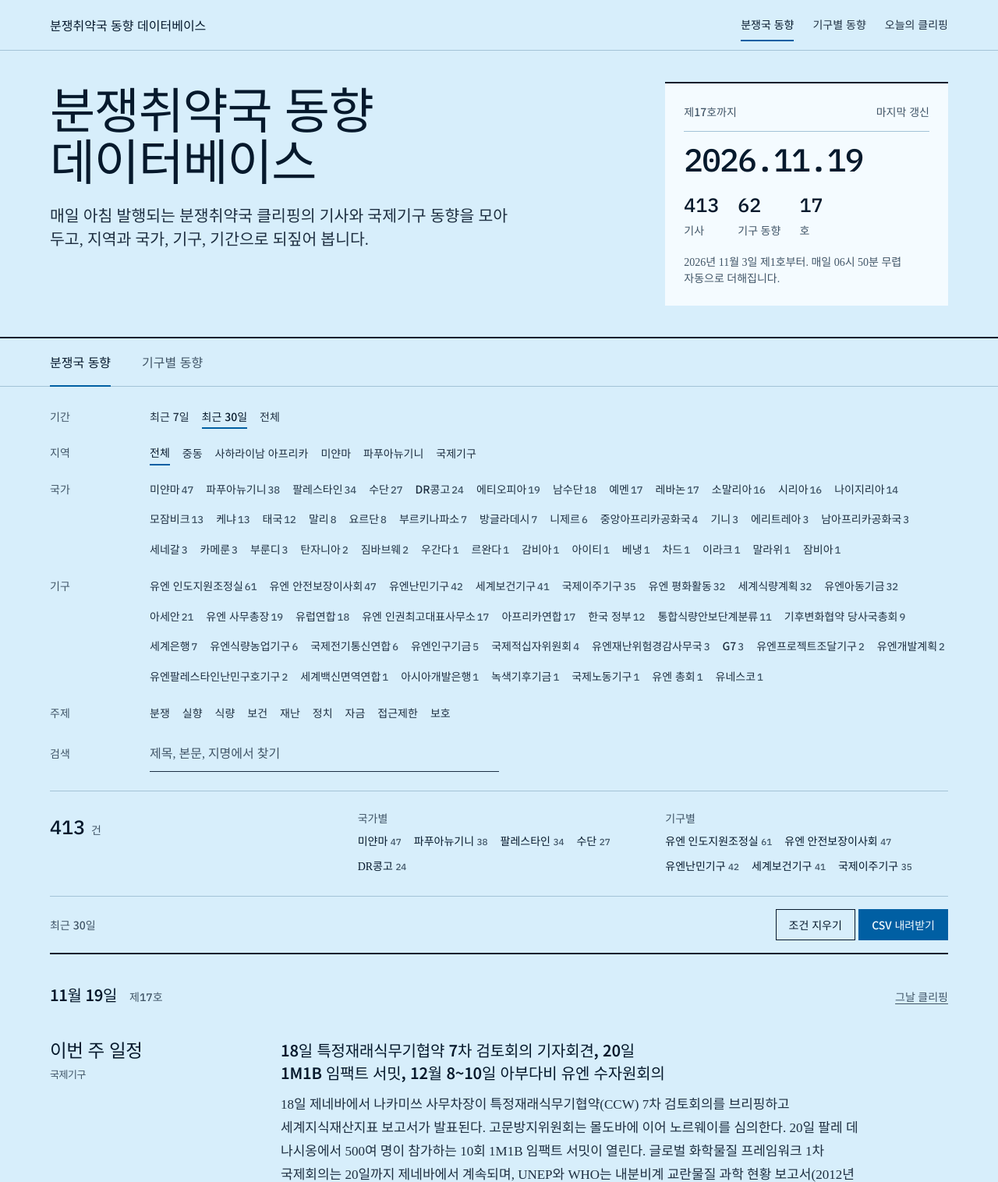
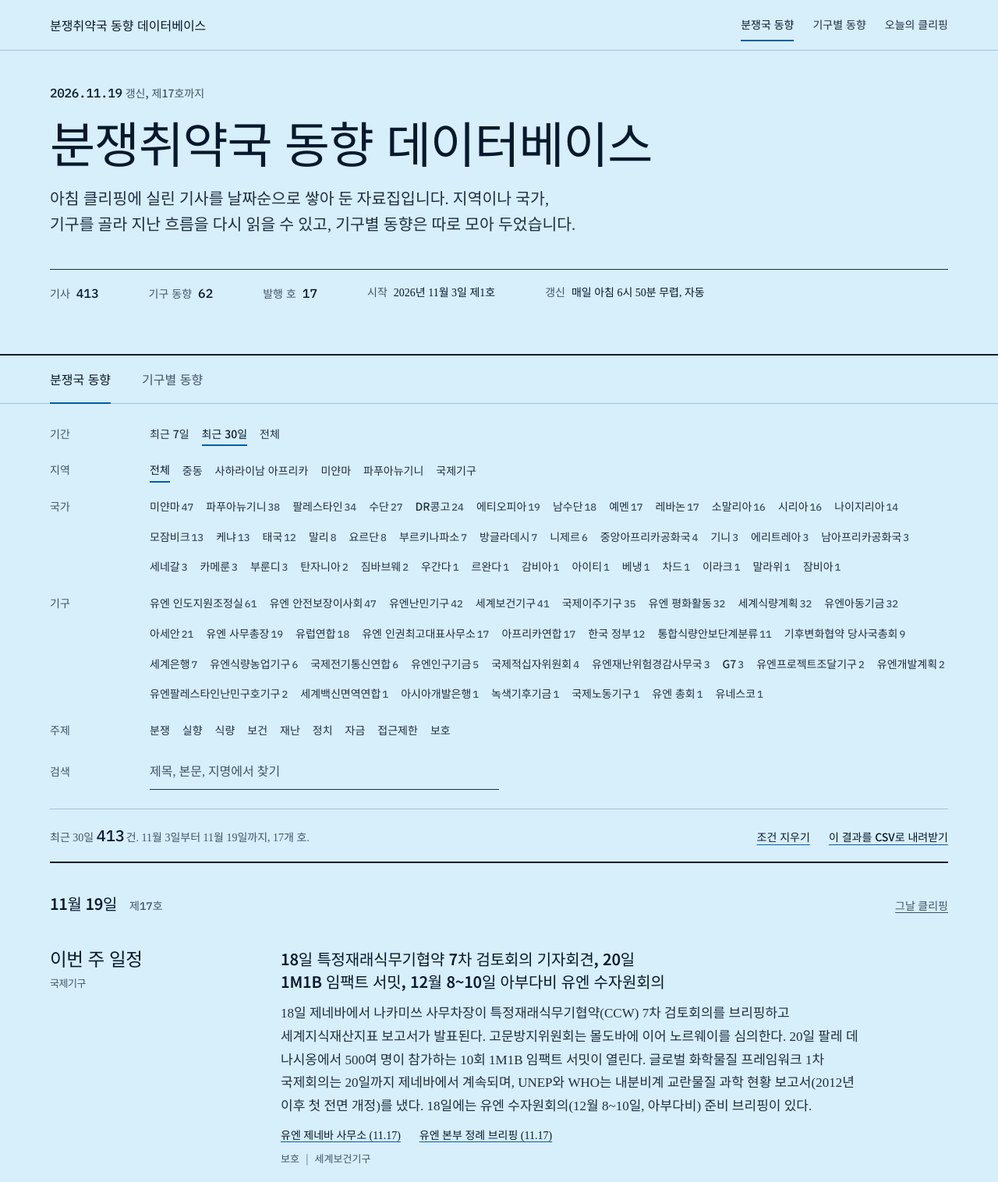
Before and after one commit to gaminotgarmin-coder/fragile-states-brief, a plain HTML site: page index.html in a window 1280 px wide. Shown: the top 1516 px of the page at 78% size. Drawn offline with Linux system fonts and the light colour scheme.

Commit message:
style: editorial polish (masthead, running line, text actions)

```diff
--- a/index.html
+++ b/index.html
@@ -84,17 +84,17 @@ button { font: inherit; color: inherit; }
 .nav__links a { font-family: var(--font-display); font-weight: 500; font-size: var(--text-sm); color: var(--color-ink-2); text-decoration: none; white-space: nowrap; padding-block: var(--space-xs); border-bottom: var(--rule-bar) solid transparent; }
 .nav__links a:hover, .nav__links a[aria-current="true"] { color: var(--color-ink); border-bottom-color: var(--color-accent); }
 
-/* hero */
-.hero { padding-block: var(--space-xl) var(--space-xl); }
-.hero__grid { align-items: start; row-gap: var(--space-xl); }
-.hero__text { grid-column: 1 / span 7; }
-.hero__lead { margin-top: var(--space-lg); font-size: var(--text-lead); line-height: 1.5; color: var(--color-ink-2); max-width: 30em; }
-.folio { grid-column: 9 / span 4; display: grid; gap: var(--space-md); padding: var(--space-lg); background: var(--color-sheet); border-top: var(--rule-bar) solid var(--color-ink); }
-.folio__top { display: flex; justify-content: space-between; gap: var(--space-md); padding-bottom: var(--space-sm); border-bottom: var(--rule-hair) solid var(--color-rule); font-family: var(--font-display); font-weight: 500; font-size: var(--text-sm); color: var(--color-muted); }
-.folio__date { font-family: var(--font-outlier); font-weight: 500; font-size: clamp(2rem, 3.2vw, 3rem); line-height: 1; letter-spacing: -0.04em; font-variant-numeric: tabular-nums; }
-.folio__note { font-size: var(--text-sm); line-height: 1.5; color: var(--color-muted); }
-.folio__counts { display: flex; gap: var(--space-lg); font-size: var(--text-sm); color: var(--color-muted); }
-.folio__counts b { display: block; font-family: var(--font-outlier); font-weight: 500; font-size: var(--text-xl); color: var(--color-ink); font-variant-numeric: tabular-nums; }
+/* hero: masthead */
+.hero { padding-block: var(--space-xl) var(--space-2xl); }
+.dateline { font-family: var(--font-display); font-weight: 500; font-size: var(--text-sm); color: var(--color-muted); margin-bottom: var(--space-md); }
+.dateline .mono { font-size: var(--text-md); color: var(--color-ink); letter-spacing: -0.02em; }
+.hero h1 { max-width: 14em; }
+.hero__lead { margin-top: var(--space-lg); font-size: var(--text-lead); line-height: 1.6; color: var(--color-ink-2); max-width: 34em; }
+.folio { display: flex; flex-wrap: wrap; gap: var(--space-sm) var(--space-2xl); margin: var(--space-xl) 0 0; padding-top: var(--space-md); border-top: var(--rule-hair) solid var(--color-rule-2); }
+.folio > div { display: flex; align-items: baseline; gap: var(--space-xs); }
+.folio dt { font-family: var(--font-display); font-weight: 500; font-size: var(--text-sm); color: var(--color-muted); }
+.folio dd { margin: 0; font-size: var(--text-sm); color: var(--color-ink); }
+.folio dd.mono { font-size: var(--text-md); }
 
 /* tabs */
 .tabs { border-top: var(--rule-bar) solid var(--color-ink); border-bottom: var(--rule-hair) solid var(--color-rule); background: var(--color-paper); position: sticky; top: var(--nav-h); z-index: 200; }
@@ -115,19 +115,16 @@ button { font: inherit; color: inherit; }
 .search::placeholder { color: var(--color-muted); }
 .search:focus { outline: 0; border-bottom-color: var(--color-accent); }
 
-/* summary strip */
-.strip { display: grid; grid-template-columns: repeat(12, minmax(0, 1fr)); column-gap: var(--gap-columns); row-gap: var(--space-md); padding-block: var(--space-lg); border-bottom: var(--rule-hair) solid var(--color-rule); font-size: var(--text-sm); color: var(--color-muted); }
-.strip > div { grid-column: span 4; }
-.strip b { font-family: var(--font-outlier); font-weight: 500; font-size: var(--text-xl); color: var(--color-ink); font-variant-numeric: tabular-nums; margin-right: var(--space-xs); }
-.strip ul { display: flex; flex-wrap: wrap; gap: var(--space-xs) var(--space-md); margin-top: var(--space-2xs); }
-.strip li span { color: var(--color-ink); }
-.strip li small { font-family: var(--font-outlier); font-weight: 500; color: var(--color-muted); }
-.actions { display: flex; justify-content: space-between; align-items: center; gap: var(--space-md); padding-block: var(--space-md); }
+/* running line and actions */
+.actions { display: flex; justify-content: space-between; align-items: baseline; flex-wrap: wrap; gap: var(--space-sm) var(--space-lg); padding-block: var(--space-md); }
+.strip { font-size: var(--text-sm); color: var(--color-muted); }
+.strip b { font-family: var(--font-outlier); font-weight: 500; font-size: var(--text-lg); color: var(--color-ink); font-variant-numeric: tabular-nums; margin-right: 2px; }
+.actions__links { display: flex; gap: var(--space-lg); }
+.linkbtn { background: none; border: 0; padding: 0; font-family: var(--font-display); font-weight: 500; font-size: var(--text-sm); color: var(--color-ink); text-decoration: underline; text-decoration-color: var(--color-accent); text-underline-offset: 0.25em; cursor: pointer; }
+.linkbtn:hover { text-decoration-thickness: 2px; }
+.linkbtn:disabled { color: var(--color-muted); text-decoration-color: var(--color-rule); cursor: default; }
 .btn { display: inline-flex; align-items: center; min-height: 40px; padding-inline: var(--space-md); border: var(--rule-hair) solid var(--color-ink); background: transparent; color: var(--color-ink); font-family: var(--font-display); font-weight: 500; font-size: var(--text-sm); cursor: pointer; }
 .btn:hover { background: var(--color-paper-2); }
-.btn:disabled { opacity: 0.4; cursor: default; background: transparent; }
-.btn--fill { background: var(--color-accent); color: var(--color-accent-ink); border-color: var(--color-accent); }
-.btn--fill:hover { background: var(--color-accent-2); }
 
 /* results */
 .day { padding-block: var(--space-xl); border-top: var(--rule-bar) solid var(--color-ink); }
@@ -143,13 +140,16 @@ button { font: inherit; color: inherit; }
 .headline { font-size: var(--text-lg); line-height: 1.45; letter-spacing: -0.01em; margin-bottom: var(--space-sm); }
 .main p { max-width: 44em; color: var(--color-ink-2); }
 .main p + p { margin-top: var(--space-sm); }
-.main .src, .main .note, .main .tags { font-size: var(--text-sm); line-height: 1.6; color: var(--color-muted); max-width: none; }
-.main .src { display: flex; flex-wrap: wrap; gap: var(--space-xs) var(--space-lg); margin-top: var(--space-sm); }
+.src, .note, .tags { font-size: var(--text-sm); line-height: 1.6; color: var(--color-muted); max-width: none; }
+.src { display: flex; flex-wrap: wrap; gap: var(--space-xs) var(--space-lg); margin-top: var(--space-sm); }
 .src a { color: var(--color-ink); text-decoration-color: var(--color-accent); }
-.main .note { margin-top: var(--space-sm); padding: var(--space-xs) var(--space-md); background: var(--color-paper-2); max-width: 44em; }
-.tags { display: flex; flex-wrap: wrap; gap: var(--space-xs) var(--space-md); margin-top: var(--space-xs); font-family: var(--font-display); }
-.tags button { background: none; border: 0; padding: 0; font: inherit; color: var(--color-muted); cursor: pointer; text-decoration: underline; text-decoration-color: var(--color-rule); text-underline-offset: 0.2em; }
-.tags button:hover { color: var(--color-ink); }
+.note { margin-top: var(--space-sm); padding: var(--space-xs) var(--space-md); background: var(--color-paper-2); max-width: 44em; }
+.main .src, .main .note, .main .tags { max-width: none; }
+.main .note { max-width: 44em; }
+.tags { margin-top: var(--space-xs); font-family: var(--font-display); font-size: var(--text-xs); }
+.tags button { background: none; border: 0; padding: 0; font: inherit; color: var(--color-muted); cursor: pointer; }
+.tags button:hover { color: var(--color-ink); text-decoration: underline; text-underline-offset: 0.2em; }
+.tags .sep { color: var(--color-rule-2); opacity: 0.5; margin-inline: var(--space-xs); }
 .more { display: flex; justify-content: center; padding-block: var(--space-xl); }
 .empty, .error { padding-block: var(--space-2xl); color: var(--color-muted); font-size: var(--text-lead); }
 .error { color: var(--color-ink); }
@@ -159,11 +159,12 @@ button { font: inherit; color: inherit; }
 .orglist { grid-column: 1 / span 4; position: sticky; top: calc(var(--nav-h) + 56px); max-height: calc(100vh - var(--nav-h) - 72px); overflow-y: auto; padding-right: var(--space-md); }
 .orglist h3 { font-size: var(--text-sm); color: var(--color-muted); font-weight: 500; margin: var(--space-lg) 0 var(--space-xs); padding-bottom: var(--space-2xs); border-bottom: var(--rule-hair) solid var(--color-rule); }
 .orglist h3:first-child { margin-top: 0; }
-.orglist button { display: flex; width: 100%; justify-content: space-between; gap: var(--space-sm); background: none; border: 0; padding: var(--space-2xs) 0; font-family: var(--font-display); font-weight: 500; font-size: var(--text-sm); color: var(--color-ink-2); text-align: left; cursor: pointer; }
+.orglist button { display: flex; width: 100%; gap: var(--space-sm); background: none; border: 0; padding: var(--space-2xs) 0; font-family: var(--font-display); font-weight: 500; font-size: var(--text-sm); color: var(--color-ink-2); text-align: left; cursor: pointer; border-bottom: var(--rule-hair) dotted transparent; }
 .orglist button:hover { color: var(--color-ink); }
 .orglist button[aria-pressed="true"] { color: var(--color-ink); font-weight: 600; }
-.orglist button span { font-family: var(--font-outlier); font-weight: 500; color: var(--color-muted); font-variant-numeric: tabular-nums; }
-.orglist button i { font-style: normal; color: var(--color-accent); margin-left: 4px; }
+.orglist button em { flex: 1; font-style: normal; }
+.orglist button span { font-family: var(--font-outlier); font-weight: 500; color: var(--color-muted); font-variant-numeric: tabular-nums; min-width: 2ch; text-align: right; }
+.orglist button i { font-style: normal; color: var(--color-accent); margin-left: 2px; }
 .orgmain { grid-column: 5 / span 8; min-width: 0; }
 .orghead { padding-bottom: var(--space-lg); border-bottom: var(--rule-bar) solid var(--color-ink); }
 .orghead p { color: var(--color-muted); font-size: var(--text-sm); margin-top: var(--space-xs); }
@@ -171,7 +172,8 @@ button { font: inherit; color: inherit; }
 .event:first-of-type { border-top: 0; }
 .event__when { font-family: var(--font-outlier); font-weight: 500; font-size: var(--text-sm); color: var(--color-muted); font-variant-numeric: tabular-nums; }
 .event__when small { display: block; font-family: var(--font-display); color: var(--color-accent); font-size: var(--text-xs); margin-top: var(--space-2xs); }
-.event h4 { font-size: var(--text-md); line-height: 1.45; margin-bottom: var(--space-xs); }
+.event h4 { font-size: var(--text-sm); font-weight: 500; color: var(--color-muted); line-height: 1.45; margin-bottom: var(--space-2xs); }
+.event__title { font-family: var(--font-display); font-weight: 600; font-size: var(--text-md); line-height: 1.45; color: var(--color-ink) !important; margin-bottom: var(--space-xs); }
 .event p { color: var(--color-ink-2); max-width: 44em; }
 .subhead { margin-top: var(--space-2xl); padding-bottom: var(--space-sm); border-bottom: var(--rule-bar) solid var(--color-ink); display: flex; justify-content: space-between; align-items: baseline; gap: var(--space-md); }
 .subhead h3 { font-size: var(--text-lg); }
@@ -222,21 +224,17 @@ button { font: inherit; color: inherit; }
   </nav>
 
   <header class="hero" id="top">
-    <div class="container grid12 hero__grid">
-      <div class="hero__text">
-        <h1>분쟁취약국 동향 데이터베이스</h1>
-        <p class="hero__lead">매일 아침 발행되는 분쟁취약국 클리핑의 기사와 국제기구 동향을 모아 두고, 지역과 국가, 기구, 기간으로 되짚어 봅니다.</p>
-      </div>
-      <aside class="folio" aria-label="갱신 정보">
-        <div class="folio__top"><span data-folio-issue>…</span><span>마지막 갱신</span></div>
-        <div class="folio__date" data-folio-date>…</div>
-        <div class="folio__counts">
-          <div><b data-count-stories>…</b>기사</div>
-          <div><b data-count-events>…</b>기구 동향</div>
-          <div><b data-count-issues>…</b>호</div>
-        </div>
-        <p class="folio__note">2026년 11월 3일 제1호부터. 매일 06시 50분 무렵 자동으로 더해집니다.</p>
-      </aside>
+    <div class="container">
+      <p class="dateline"><span class="mono" data-folio-date>…</span> 갱신, <span data-folio-issue>…</span></p>
+      <h1>분쟁취약국 동향 데이터베이스</h1>
+      <p class="hero__lead">아침 클리핑에 실린 기사를 날짜순으로 쌓아 둔 자료집입니다. 지역이나 국가, 기구를 골라 지난 흐름을 다시 읽을 수 있고, 기구별 동향은 따로 모아 두었습니다.</p>
+      <dl class="folio" aria-label="갱신 정보">
+        <div><dt>기사</dt><dd class="mono" data-count-stories>…</dd></div>
+        <div><dt>기구 동향</dt><dd class="mono" data-count-events>…</dd></div>
+        <div><dt>발행 호</dt><dd class="mono" data-count-issues>…</dd></div>
+        <div><dt>시작</dt><dd>2026년 11월 3일 제1호</dd></div>
+        <div><dt>갱신</dt><dd>매일 아침 6시 50분 무렵, 자동</dd></div>
+      </dl>
     </div>
   </header>
 
@@ -259,10 +257,9 @@ button { font: inherit; color: inherit; }
         <div class="frow"><span class="flabel">주제</span><div class="chips" data-chips="topic"></div></div>
         <div class="frow"><span class="flabel">검색</span><input class="search" type="search" data-q placeholder="제목, 본문, 지명에서 찾기"></div>
       </div>
-      <div class="strip" data-strip></div>
       <div class="actions">
-        <span class="flabel" data-filter-summary></span>
-        <div><button class="btn" data-reset>조건 지우기</button> <button class="btn btn--fill" data-csv="stories">CSV 내려받기</button></div>
+        <p class="strip" data-strip></p>
+        <div class="actions__links"><button type="button" class="linkbtn" data-reset>조건 지우기</button><button type="button" class="linkbtn" data-csv="stories">이 결과를 CSV로 내려받기</button></div>
       </div>
       <div data-results></div>
       <p class="empty" data-empty hidden>해당 조건의 기사가 없습니다. 기간을 넓히거나 조건을 하나 지워 보세요.</p>
@@ -278,8 +275,8 @@ button { font: inherit; color: inherit; }
         <div class="orgmain">
           <div class="orghead"><h2 data-org-title>전체 기구</h2><p data-org-sub></p></div>
           <div class="actions">
-            <span class="flabel" data-org-count></span>
-            <button class="btn btn--fill" data-csv="events">CSV 내려받기</button>
+            <p class="strip" data-org-count></p>
+            <div class="actions__links"><button type="button" class="linkbtn" data-csv="events">이 타임라인을 CSV로 내려받기</button></div>
           </div>
           <div data-timeline></div>
           <p class="empty" data-oempty hidden>이 기간에 기록된 기구 동향이 없습니다.</p>
@@ -433,8 +430,8 @@ button { font: inherit; color: inherit; }
   function storyHtml(s) {
     const paras = s.summary.split(/\n\n+/).map((p) => `<p>${highlight(p, s.numbers)}</p>`).join('');
     const src = s.sources.map((x) => `<a href="${esc(x.url)}" target="_blank" rel="noopener">${esc(x.title)}</a>`).join('');
-    const tags = s.orgs.map((o) => `<button type="button" data-goorg="${esc(o)}">${esc(orgName(o))}</button>`).join('');
-    const topics = s.topics.map((t) => `<button type="button" data-gotopic="${esc(t)}">${esc(t)}</button>`).join('');
+    const tags = s.orgs.map((o) => `<button type="button" data-goorg="${esc(o)}">${esc(orgName(o))}</button>`).join(', ');
+    const topics = s.topics.map((t) => `<button type="button" data-gotopic="${esc(t)}">${esc(t)}</button>`).join(', ') + (s.orgs.length ? '<span class="sep">|</span>' : '');
     return `<article class="story" data-region="${s.region}" data-id="${s.id}">
       <h3 class="country">${esc(s.country_label)}<small>${esc(REGIONS[s.region] || '')}</small></h3>
       <div class="main">
@@ -452,7 +449,7 @@ button { font: inherit; color: inherit; }
     return `<article class="event" data-id="${e.id}">
       <div class="event__when">${e.date.slice(5).replace('-', '.')}<small>${esc(e.type)}</small></div>
       <div><h4>${esc(orgName(e.org))}${also ? ` <span class="flabel">(${esc(also)})</span>` : ''}</h4>
-        <p><b style="font-weight:600;color:var(--color-ink)">${esc(e.title)}</b></p>
+        <p class="event__title">${esc(e.title)}</p>
         <p>${highlight(first, e.numbers)}</p>
         ${e.note ? `<p class="note">${esc(e.note)}</p>` : ''}
         <p class="src">${src}</p></div></article>`;
@@ -479,24 +476,16 @@ button { font: inherit; color: inherit; }
     if (qEl.value !== state.q) qEl.value = state.q;
   }
   function renderStrip(list) {
-    const top = (getter) => {
-      const m = new Map();
-      list.forEach((s) => getter(s).forEach((k) => m.set(k, (m.get(k) || 0) + 1)));
-      return Array.from(m.entries()).sort((a, b) => b[1] - a[1]).slice(0, 5);
-    };
-    const li = (arr, name) => arr.map(([k, n]) => `<li><span>${esc(name ? name(k) : k)}</span> <small>${n}</small></li>`).join('');
-    $('[data-strip]').innerHTML = `
-      <div><b>${fmtNum(list.length)}</b>건</div>
-      <div>국가별<ul>${li(top((s) => s.countries)) || '<li>없음</li>'}</ul></div>
-      <div>기구별<ul>${li(top((s) => s.orgs), orgName) || '<li>없음</li>'}</ul></div>`;
     const parts = [];
-    parts.push(PERIODS.find(([v]) => v === state.period)[1]);
     if (state.region) parts.push(REGIONS[state.region]);
     if (state.country.length) parts.push(state.country.join(', '));
     if (state.org.length) parts.push(state.org.map(orgName).join(', '));
     if (state.topic.length) parts.push(state.topic.join(', '));
     if (state.q) parts.push(`"${state.q}"`);
-    $('[data-filter-summary]').textContent = parts.join(' / ');
+    const cond = parts.length ? parts.join(', ') + ' 조건으로 ' : '';
+    const span = list.length ? `${fmtDate(list[list.length - 1].issue_date)}부터 ${fmtDate(list[0].issue_date)}까지, ` : '';
+    const issues = new Set(list.map((s) => s.issue)).size;
+    $('[data-strip]').innerHTML = `${PERIODS.find(([v]) => v === state.period)[1]} ${cond}<b>${fmtNum(list.length)}</b>건. ${span}${issues}개 호.`;
   }
   function renderStories() {
     renderFilters();
@@ -528,9 +517,9 @@ button { font: inherit; color: inherit; }
     const groups = new Map();
     data.orgs.forEach((o) => { if (!groups.has(o.group)) groups.set(o.group, []); groups.get(o.group).push(o); });
     for (const code of counts.keys()) if (!orgByCode.has(code)) { if (!groups.has('미등록')) groups.set('미등록', []); groups.get('미등록').push({ code, name_ko: code, group: '미등록' }); }
-    let html = `<button type="button" data-oorg="" aria-pressed="${!state.oorg}">전체 기구<span>${fmtNum(data.events.filter((e) => inPeriod(e, state.operiod)).length)}</span></button>`;
+    let html = `<button type="button" data-oorg="" aria-pressed="${!state.oorg}"><em>전체 기구</em><span>${fmtNum(data.events.filter((e) => inPeriod(e, state.operiod)).length)}</span></button>`;
     for (const [g, list] of groups) {
-      html += `<h3>${esc(g)}</h3>` + list.map((o) => `<button type="button" data-oorg="${esc(o.code)}" aria-pressed="${state.oorg === o.code}">${esc(o.name_ko)}${o.koica_partner ? '<i title="KOICA 공여 기구">*</i>' : ''}<span>${counts.get(o.code) || ''}</span></button>`).join('');
+      html += `<h3>${esc(g)}</h3>` + list.map((o) => `<button type="button" data-oorg="${esc(o.code)}" aria-pressed="${state.oorg === o.code}"><em>${esc(o.name_ko)}${o.koica_partner ? '<i title="KOICA 공여 기구">*</i>' : ''}</em><span>${counts.get(o.code) || ''}</span></button>`).join('');
     }
     $('[data-orglist]').innerHTML = html;
 
@@ -540,7 +529,7 @@ button { font: inherit; color: inherit; }
     $('[data-org-sub]').textContent = state.oorg
       ? (o ? `${o.name_en}${o.koica_partner ? ', KOICA 공여 기구' : ''}` : '기구 목록에 없는 코드입니다 (미등록)')
       : `${PERIODS.find(([v]) => v === state.operiod)[1]}의 기구 동향을 최신순으로 보여 줍니다. 왼쪽에서 기구를 고르면 그 기구의 타임라인과 관련 기사가 함께 보입니다. * 표시는 KOICA 공여 기구.`;
-    $('[data-org-count]').textContent = `기구 동향 ${fmtNum(evs.length)}건`;
+    $('[data-org-count]').innerHTML = `기구 동향 <b>${fmtNum(evs.length)}</b>건`;
     $('[data-timeline]').innerHTML = evs.map(eventHtml).join('');
     $('[data-oempty]').hidden = evs.length > 0;
     $('[data-csv="events"]').disabled = evs.length === 0;
```
Also changed, not shown: tests/e2e/page.spec.mjs (+1 -1 lines).
